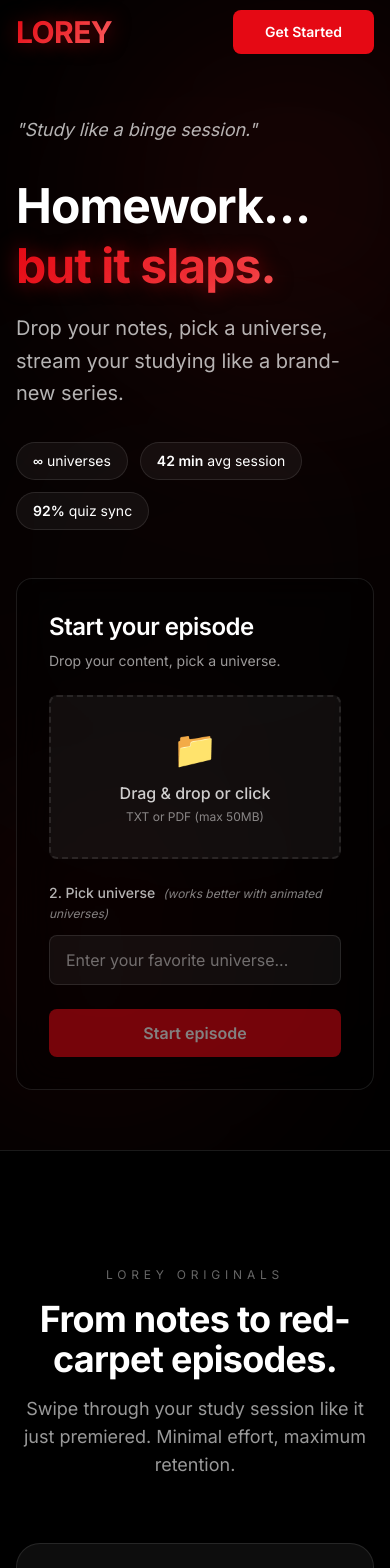
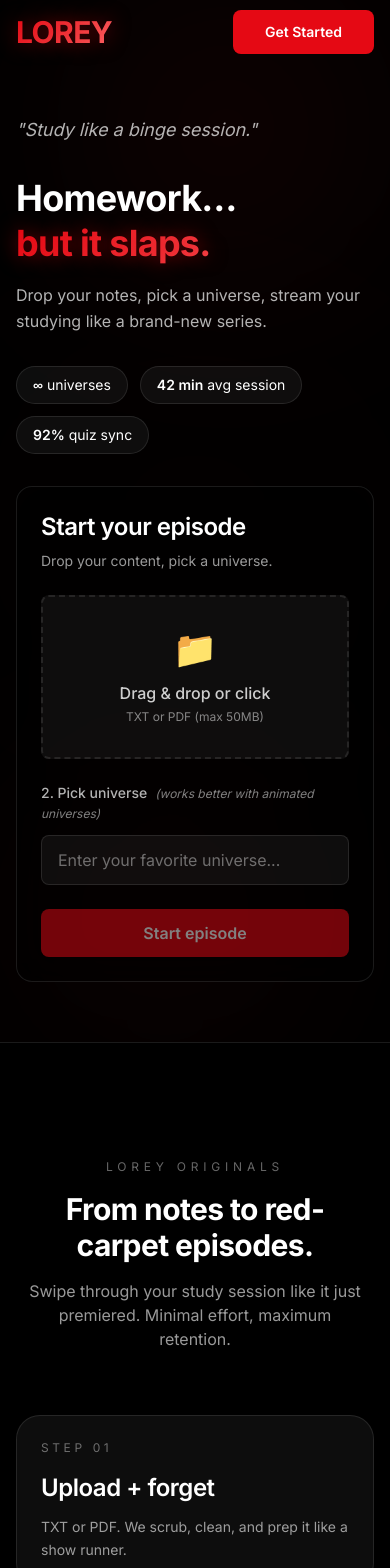
Before and after one commit to mburakhaseki-png/lorey, a Next.js app: page / in a window 390 px wide. Shown: the top 1568 px of the page. Built offline with nearby package versions, Linux system fonts and the light colour scheme; no server answers.

Commit message:
Fix: Mobil tasarÄ±m sorunlarÄ± dÃ¼zeltildi - horizontal scroll ve auto-scroll sorunlarÄ± Ã§Ã¶zÃ¼ldÃ¼

```diff
--- a/app/globals.css
+++ b/app/globals.css
@@ -8,6 +8,9 @@
   html {
     background: #000000;
     background-attachment: fixed;
+    overflow-x: hidden;
+    width: 100%;
+    max-width: 100vw;
   }
 
   body {
@@ -16,6 +19,14 @@
     background: transparent !important;
     position: relative;
     overflow-x: hidden;
+    width: 100%;
+    max-width: 100vw;
+  }
+
+  /* Prevent horizontal scroll on mobile */
+  * {
+    max-width: 100%;
+    box-sizing: border-box;
   }
 
   h1, h2, h3, h4, h5, h6 {
--- a/app/page.tsx
+++ b/app/page.tsx
@@ -231,15 +231,15 @@ export default function HomePage() {
       />
 
       {/* Hero Section - Minimal & Bold */}
-      <section className="relative min-h-screen flex items-center justify-center px-4 pt-24 pb-20 overflow-hidden">
+      <section className="relative min-h-screen flex items-center justify-center px-4 sm:px-6 pt-24 pb-20 overflow-x-hidden">
         {/* Hero Gradients */}
-        <div className="absolute inset-0 pointer-events-none">
-          <div className="absolute top-0 left-1/4 w-96 h-96 bg-red-600/20 rounded-full blur-[120px] opacity-60" />
-          <div className="absolute bottom-0 right-1/4 w-96 h-96 bg-red-800/20 rounded-full blur-[120px] opacity-60" />
-          <div className="absolute top-1/2 left-1/2 -translate-x-1/2 -translate-y-1/2 w-[600px] h-[600px] bg-red-500/10 rounded-full blur-[140px] opacity-40" />
+        <div className="absolute inset-0 pointer-events-none overflow-hidden">
+          <div className="absolute top-0 left-1/4 w-64 h-64 sm:w-96 sm:h-96 bg-red-600/20 rounded-full blur-[120px] opacity-60" />
+          <div className="absolute bottom-0 right-1/4 w-64 h-64 sm:w-96 sm:h-96 bg-red-800/20 rounded-full blur-[120px] opacity-60" />
+          <div className="absolute top-1/2 left-1/2 -translate-x-1/2 -translate-y-1/2 w-[300px] h-[300px] sm:w-[600px] sm:h-[600px] bg-red-500/10 rounded-full blur-[140px] opacity-40" />
         </div>
-        <div className="max-w-5xl w-full mx-auto relative z-10">
-          <div className="grid lg:grid-cols-2 gap-12 items-start">
+        <div className="max-w-5xl w-full mx-auto relative z-10 px-0">
+          <div className="grid lg:grid-cols-2 gap-8 lg:gap-12 items-start">
             {/* Left: Hero Content */}
             <motion.div
               {...getAnimationProps()}
@@ -259,11 +259,11 @@ export default function HomePage() {
               </div>
 
               <div className="space-y-4">
-                <h1 className="text-5xl md:text-6xl lg:text-7xl font-bold leading-tight">
+                <h1 className="text-4xl sm:text-5xl md:text-6xl lg:text-7xl font-bold leading-tight break-words">
                   <span className="block text-white">Homework…</span>
                   <span className="block text-gradient-red glow-red">but it slaps.</span>
                 </h1>
-                <p className="text-xl text-white/70 leading-relaxed">
+                <p className="text-base sm:text-xl text-white/70 leading-relaxed break-words">
                   Drop your notes, pick a universe, stream your studying like a brand-new series.
                 </p>
               </div>
@@ -285,7 +285,7 @@ export default function HomePage() {
             {/* Right: Upload Form */}
             <motion.div
               {...getAnimationProps({ transition: { duration: isMobile ? 0 : 0.6, delay: isMobile ? 0 : 0.2 } })}
-              className="cinematic-card p-8 space-y-6"
+              className="cinematic-card p-6 sm:p-8 space-y-6 w-full"
             >
               <div>
                 <h2 className="text-2xl font-semibold mb-2">Start your episode</h2>
@@ -356,15 +356,15 @@ export default function HomePage() {
       </section>
 
       {/* Lorey Loop */}
-      <section className="relative py-24 px-4 border-t border-white/10 bg-black/40">
-        <div className="max-w-6xl mx-auto space-y-16">
+      <section className="relative py-24 px-4 sm:px-6 overflow-x-hidden border-t border-white/10 bg-black/40">
+        <div className="max-w-6xl w-full mx-auto space-y-16">
           <motion.div
             {...getAnimationProps({ viewport: { once: true } })}
             className="text-center space-y-4"
           >
             <p className="text-white/40 text-xs tracking-[0.4em] uppercase">Lorey Originals</p>
-            <h2 className="text-4xl md:text-5xl font-bold text-white">From notes to red-carpet episodes.</h2>
-            <p className="text-white/60 text-lg max-w-3xl mx-auto">
+            <h2 className="text-3xl sm:text-4xl md:text-5xl font-bold text-white break-words px-2">From notes to red-carpet episodes.</h2>
+            <p className="text-white/60 text-base sm:text-lg max-w-3xl mx-auto break-words px-2">
               Swipe through your study session like it just premiered. Minimal effort, maximum retention.
             </p>
           </motion.div>
@@ -417,12 +417,12 @@ export default function HomePage() {
       </section>
 
       {/* Feature Billboard */}
-      <section className="relative py-24 px-4 bg-black/60 border-y border-white/5 overflow-hidden">
-        <div className="absolute inset-0 opacity-30 pointer-events-none">
-          <div className="absolute -top-10 left-1/3 w-72 h-72 bg-red-600/30 blur-[140px]" />
-          <div className="absolute bottom-0 right-1/4 w-80 h-80 bg-purple-600/30 blur-[180px]" />
+      <section className="relative py-24 px-4 sm:px-6 bg-black/60 border-y border-white/5 overflow-x-hidden">
+        <div className="absolute inset-0 opacity-30 pointer-events-none overflow-hidden">
+          <div className="absolute -top-10 left-1/3 w-48 h-48 sm:w-72 sm:h-72 bg-red-600/30 blur-[140px]" />
+          <div className="absolute bottom-0 right-1/4 w-56 h-56 sm:w-80 sm:h-80 bg-purple-600/30 blur-[180px]" />
         </div>
-        <div className="max-w-6xl mx-auto grid lg:grid-cols-2 gap-12 items-center relative z-10">
+        <div className="max-w-6xl w-full mx-auto grid lg:grid-cols-2 gap-8 lg:gap-12 items-center relative z-10">
           <motion.div
             {...getAnimationProps({
               initial: isMobile ? { opacity: 1 } : { opacity: 0, x: -30 },
@@ -432,11 +432,11 @@ export default function HomePage() {
             className="space-y-6"
           >
             <p className="text-white/40 text-xs tracking-[0.4em] uppercase">Why Lorey</p>
-            <h2 className="text-4xl md:text-5xl font-bold leading-tight">
+            <h2 className="text-3xl sm:text-4xl md:text-5xl font-bold leading-tight break-words">
               The learning pipeline
               <span className="block text-gradient-red">built like a streaming platform.</span>
               </h2>
-              <p className="text-white/70 text-lg">
+              <p className="text-white/70 text-base sm:text-lg break-words">
               Every touchpoint is designed to feel premium, modern, fast. No dashboards. No clutter. Just cinematic focus.
               </p>
 
@@ -507,8 +507,8 @@ export default function HomePage() {
       </section>
 
       {/* Proof Strip */}
-      <section className="relative py-16 px-4 bg-black/30 border-b border-white/5">
-        <div className="max-w-5xl mx-auto grid md:grid-cols-4 gap-6 text-center">
+      <section className="relative py-16 px-4 sm:px-6 overflow-x-hidden bg-black/30 border-b border-white/5">
+        <div className="max-w-5xl w-full mx-auto grid grid-cols-2 md:grid-cols-4 gap-4 md:gap-6 text-center">
           {[
             { label: 'Retention lift', value: '10x' },
             { label: 'Average watch time', value: '42 min' },
@@ -531,8 +531,8 @@ export default function HomePage() {
       </section>
 
       {/* Testimonials */}
-      <section className="relative py-24 px-4">
-        <div className="max-w-5xl mx-auto space-y-12">
+      <section className="relative py-24 px-4 sm:px-6 overflow-x-hidden">
+        <div className="max-w-5xl w-full mx-auto space-y-12">
           <div className="text-center space-y-3">
             <p className="text-white/40 text-xs tracking-[0.4em] uppercase">Fans of binge-learning</p>
             <h2 className="text-4xl md:text-5xl font-bold text-white">“It feels illegal to study this way.”</h2>
@@ -566,13 +566,13 @@ export default function HomePage() {
       </section>
 
       {/* Final CTA - Minimal */}
-      <section className="relative py-24 px-4 bg-gradient-to-b from-black/30 to-black border-y border-white/5">
-        <div className="max-w-4xl mx-auto text-center space-y-8">
-          <p className="text-white/40 text-xs tracking-[0.4em] uppercase">Ready?</p>
-          <h2 className="text-4xl md:text-5xl font-bold text-white">
+      <section className="relative py-24 px-4 sm:px-6 overflow-x-hidden bg-gradient-to-b from-black/30 to-black border-y border-white/5">
+        <div className="max-w-4xl w-full mx-auto text-center space-y-8">
+            <p className="text-white/40 text-xs tracking-[0.4em] uppercase">Ready?</p>
+          <h2 className="text-3xl sm:text-4xl md:text-5xl font-bold text-white break-words px-2">
             Press play on your next study session.
           </h2>
-          <p className="text-white/60 text-lg max-w-2xl mx-auto">
+          <p className="text-white/60 text-base sm:text-lg max-w-2xl mx-auto break-words px-2">
             Build your first episode in under two minutes. No credit card. No templates. Just premium learning vibes.
           </p>
           <motion.button
@@ -583,7 +583,10 @@ export default function HomePage() {
                 setAuthMode('signup');
                 setAuthModalOpen(true);
               } else {
-                window.scrollTo({ top: 0, behavior: 'smooth' });
+                // Prevent auto-scroll on mobile
+                if (!isMobile) {
+                  window.scrollTo({ top: 0, behavior: 'smooth' });
+                }
               }
             }}
             className="netflix-button text-lg px-10 py-4"
@@ -595,8 +598,8 @@ export default function HomePage() {
       </section>
 
       {/* Footer - Minimal */}
-      <footer className="py-12 px-4 border-t border-white/10">
-        <div className="max-w-5xl mx-auto text-center">
+      <footer className="py-12 px-4 sm:px-6 overflow-x-hidden border-t border-white/10">
+        <div className="max-w-5xl w-full mx-auto text-center">
           <p className="text-white/50 text-sm">
             © 2025 Lorey. Turning homework into cliffhangers.
           </p>
```
